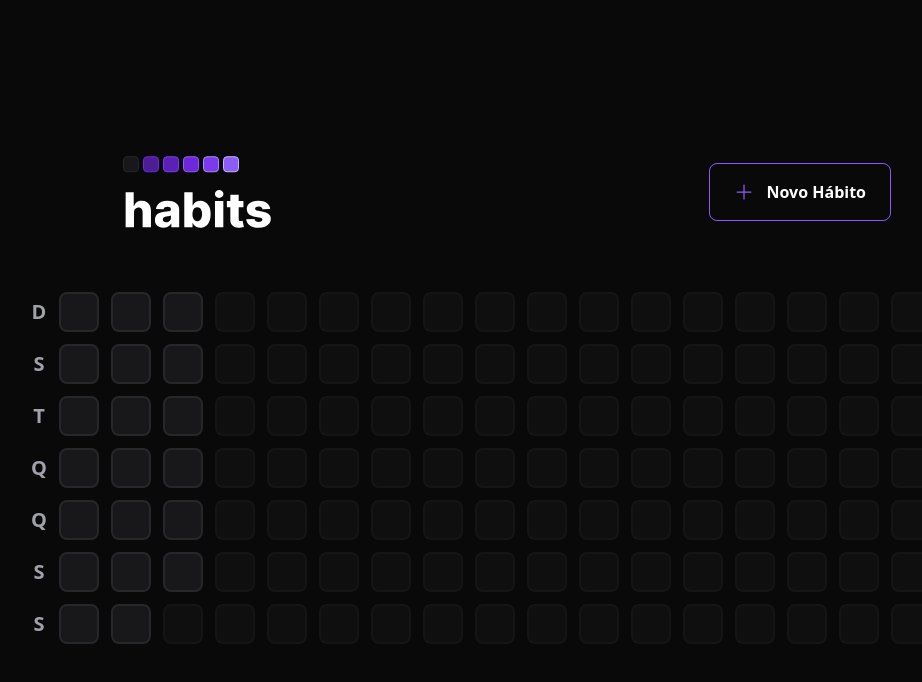
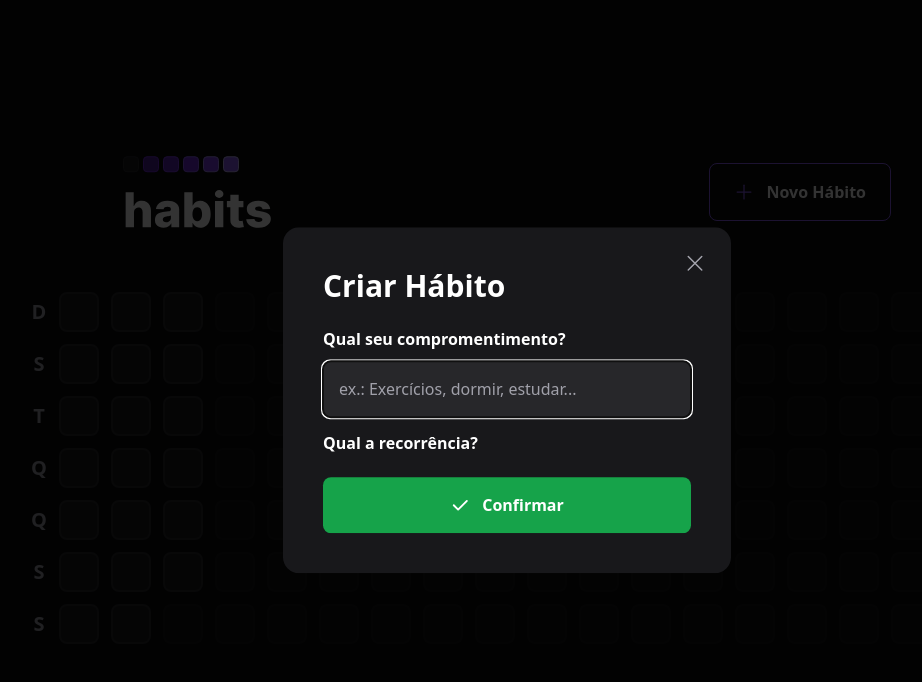
Before and after one commit to WellingtonNadson1/frontend, a React (Vite) app: page / in a window 1280 px wide. Both pictures are taken after a click on the button "Novo Hábito". Shown: the top 682 px of the page, without its empty margins (133-1055 px from the left). Built offline with nearby package versions, Linux system fonts and the light colour scheme.

Commit message:
Created Modal Dialog for create New Habit

```diff
--- a/package.json
+++ b/package.json
@@ -9,6 +9,8 @@
     "preview": "vite preview"
   },
   "dependencies": {
+    "@radix-ui/react-dialog": "^1.0.2",
+    "@radix-ui/react-popover": "^1.0.3",
     "dayjs": "^1.11.7",
     "phosphor-react": "^1.4.1",
     "react": "^18.2.0",
--- /dev/null
+++ b/src/components/Dialog.tsx
@@ -0,0 +1,30 @@
+import * as Dialog from "@radix-ui/react-dialog";
+import { Plus, X } from "phosphor-react";
+import { NewHabitForm } from "./NewHabitForm";
+
+export function DialogNewHabit() {
+  return (
+    <Dialog.Root>
+      <Dialog.DialogTrigger
+        type="button"
+        className="font-semibold rounded-lg border border-violet-500 px-6 py-4 flex justify-between items-center gap-3 hover:border-violet-300"
+      >
+        <Plus size={20} className="text-violet-500" />
+        Novo Hábito
+      </Dialog.DialogTrigger>
+      <Dialog.DialogPortal>
+        {/* Here background of Modal */}
+        <Dialog.DialogOverlay className="w-screen h-screen bg-black/80 fixed inset-0"/>
+        <Dialog.DialogContent className="absolute p-10 bg-zinc-900 rounded-2xl w-full max-w-md top-1/2 left-1/2 -translate-x-1/2 -translate-y-1/2">
+          <Dialog.DialogClose className="absolute right-6 top-6 text-zinc-400 hover:text-zinc-200">
+            <X size={24} aria-label="Fechar"/>
+          </Dialog.DialogClose>
+          <Dialog.DialogTitle className="text-3xl leading-tight font-extrabold">
+            Criar Hábito
+          </Dialog.DialogTitle>
+          <NewHabitForm/>
+        </Dialog.DialogContent>
+      </Dialog.DialogPortal>
+    </Dialog.Root>
+  );
+}
--- a/src/components/Header.tsx
+++ b/src/components/Header.tsx
@@ -1,16 +1,11 @@
-import { Plus } from "phosphor-react";
-import logoImage from '../assets/logoHabits.svg';
+import logoImage from "../assets/logoHabits.svg";
+import { DialogNewHabit } from "./Dialog";
 
-export function Header(){
+export function Header() {
   return (
-    <div className='w-full max-w-3xl mx-auto flex items-center justify-between'>
-        <img src={logoImage} alt="Logo Habits" />
-        <button
-          type='button'
-          className='font-semibold rounded-lg border border-violet-500 px-6 py-4 flex justify-between items-center gap-3 hover:border-violet-300'>
-          <Plus size={20} className='text-violet-500'/>
-          Novo Hábito
-        </button>
-      </div>
-  )
+    <div className="w-full max-w-3xl mx-auto flex items-center justify-between">
+      <img src={logoImage} alt="Logo Habits" />
+      <DialogNewHabit />
+    </div>
+  );
 }
--- /dev/null
+++ b/src/components/NewHabitForm.tsx
@@ -0,0 +1,28 @@
+import { Check } from "phosphor-react";
+
+export function NewHabitForm() {
+  return (
+    <form className="w-full flex flex-col mt-6">
+      <label htmlFor="title" className="font-semibold leading-tight">
+        Qual seu compromentimento?
+      </label>
+
+      <input
+        type="text"
+        id="title"
+        placeholder="ex.: Exercícios, dormir, estudar..."
+        autoFocus
+        className="p-4 rounded-lg mt-3 bg-zinc-800 text-white placeholder:text-zinc-400"
+      />
+
+      <label htmlFor="" className="font-semibold leading-tight mt-4">
+        Qual a recorrência?
+      </label>
+
+      <button type="submit" className="mt-6 rounded-lg p-4 flex justify-center items-center gap-3 font-semibold bg-green-600 hover:bg-green-500">
+        <Check size={20} weight="bold" />
+        Confirmar
+      </button>
+    </form>
+  );
+}
```
Also changed, not shown: 1 other file (tests, documents, lock files or other folders).
